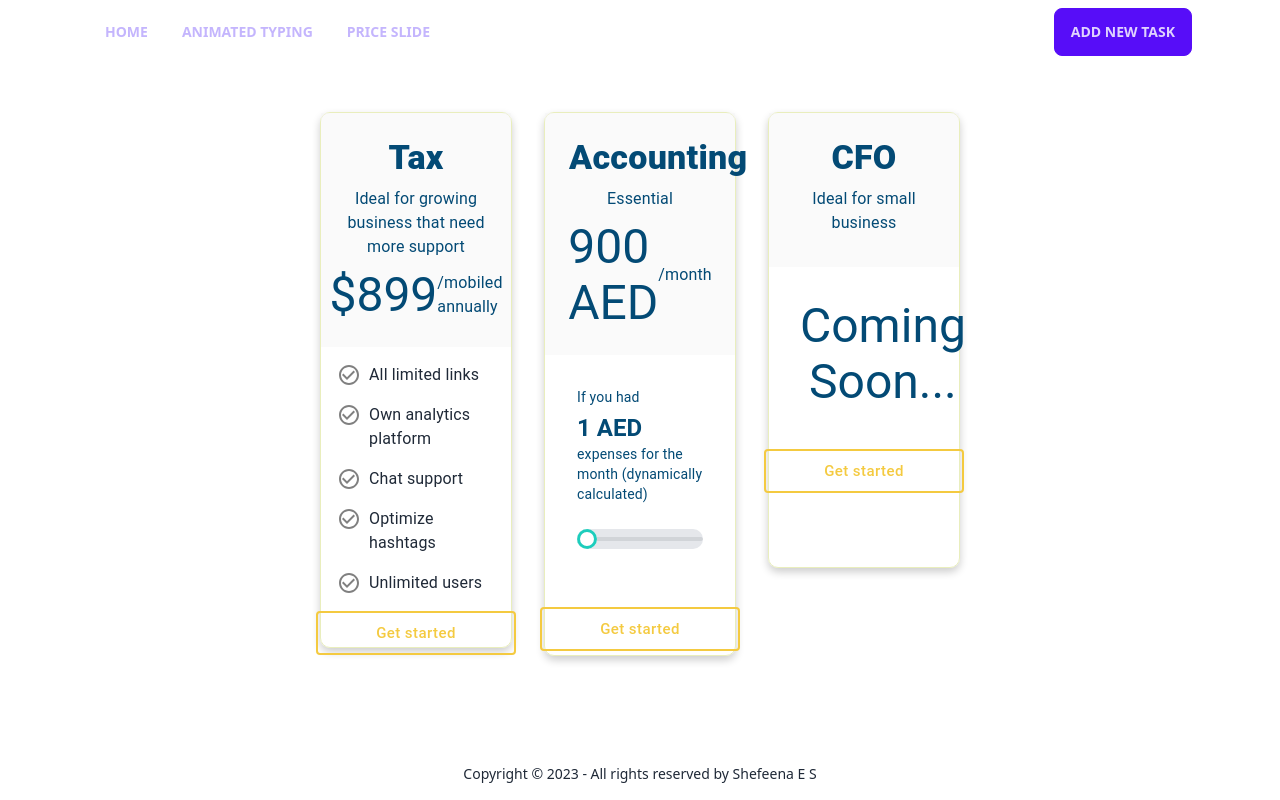
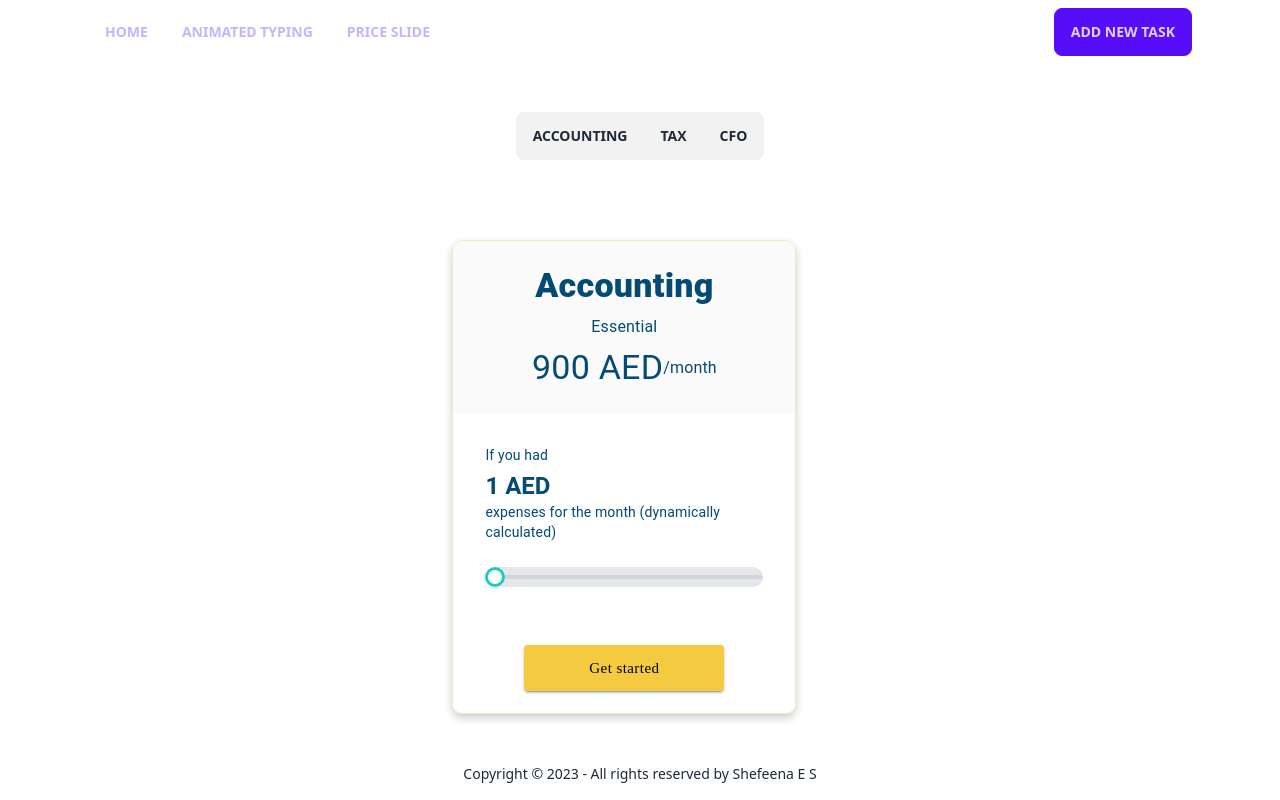
Before and after one commit to shefeenaes/Todo, a Next.js app: page /price-slider-modified in a window 1280 px wide. Built offline with nearby package versions, Linux system fonts and the light colour scheme.

Commit message:
vercel setup

```diff
--- a/package.json
+++ b/package.json
@@ -3,6 +3,7 @@
   "version": "0.1.0",
   "private": true,
   "scripts": {
+    "dev": "next dev",
     "build": "next build && npx prisma generate",
     "start": "next start",
     "postinstall": "npx prisma generate"
--- a/src/app/price-slider-modified/page.tsx
+++ b/src/app/price-slider-modified/page.tsx
@@ -4,7 +4,7 @@ import { alpha, Box } from "@mui/system";
 import { Stack, Grid } from "@mui/material";
 import Typography from '@/components/typography';
 import CheckCircleOutlineIcon from "@mui/icons-material/CheckCircleOutline";
-import { WarningButton } from '@/components/WarningButton';
+import { WarningButton } from '@/components/button';
 
 interface SubscriptionPlan {
   name: string;
@@ -13,6 +13,7 @@ interface SubscriptionPlan {
 }
 
 const Page: React.FC = () => {
+  const [activeTab, setActiveTab] = useState('Accounting');
   const [sliderValue, setSliderValue] = useState<number>(1);
 
   // Define your subscription plans
@@ -44,11 +45,15 @@ const Page: React.FC = () => {
     }
   };
 
+  const handleTabClick = (tab: string) => {
+    setActiveTab(tab);
+  };
+
   const selectedPlan = getSelectedPlan(sliderValue);
   const buttonText = "Get started"; // Sample button text
 
 const renderCard = (title: string, description: string, price: string, priceLabel: string) => (
-    <Grid item xs={12} sm={6} md={4} key={title}>
+  <Grid item xs={12} sm={6} md={11} key={title}>
     <Box
       sx={{
         border: 1,
@@ -59,10 +64,9 @@ const Page: React.FC = () => {
         "&:hover": {
           transform: "scale(1.1)",
         },
-
       }}
     >
-        <Box sx={{ backgroundColor: alpha("#f5f5f5", 0.5), p: 3, height: '100%' }}>
+      <Box sx={{ backgroundColor: alpha("#f5f5f5", 0.5),p:3, height: '100%' }}>
         <Stack spacing={1}>
           <Typography variant="h4" sx={{ fontWeight: 900 }} align="center" color="#034A75">
             {title}
@@ -71,7 +75,7 @@ const Page: React.FC = () => {
             {description}
           </Typography>
           <Stack direction={`row`} justifyContent={`center`} alignItems={`center`} sx={{ color: "#034A75" }}>
-              <Typography variant="h3">
+            <Typography variant="h4">
               {price}
             </Typography>
             <Typography variant="body1">{priceLabel}</Typography>
@@ -90,7 +94,7 @@ const Page: React.FC = () => {
             </Stack>
           ))}
           {title === 'Accounting' && (
-              <Stack direction="row" spacing={1}>
+            <div>
               <div className="w-full max-w-lg mx-auto p-4">
                 <Typography variant="body2" color="#034A75" gutterBottom>
                   If you had
@@ -113,35 +117,20 @@ const Page: React.FC = () => {
                   />
                 </div>
               </div>
-              </Stack>
+            </div>
           )}
+
           {title === 'CFO' && (
-             <Stack direction="row" spacing={1}  sx={{ height: '150px' }}>
-             <Typography variant="h3" color="#034A75" align="center" sx={{ padding: '15px' }} >
+            <Stack direction="row" spacing={1} sx={{ height: '150px' }}>
+              <Typography variant="h3" color="#034A75" align="center" sx={{ padding: '15px' }}>
                 Coming Soon...
               </Typography>
             </Stack>
-
           )}
           <Stack alignItems="center">
-              <WarningButton
-                variant="outlined"
-                size="large"
-                sx={{
-                  width: 200,
-                  border: 2,
-                  "&:hover": {
-                    border: 2,
-                    transform: "scale(1.1)",
-                    borderColor: "#F4CA40",
-                  },
-                  textTransform: "none",
-                  color: "#F4CA40",
-                  borderColor: "#F4CA40",
-                }}
-              >
-                {buttonText}
-              </WarningButton>
+          <WarningButton>{buttonText}</WarningButton>
+
+
           </Stack>
         </Stack>
       </Box>
@@ -149,9 +138,11 @@ const Page: React.FC = () => {
   </Grid>
 );
 
+
   const handleSliderChange = (e: React.ChangeEvent<HTMLInputElement>) => {
     setSliderValue(Number(e.target.value));
   };
+
   const containerHeight = {
     xs: 'auto', // For extra small screens (mobile)
     md: 'auto',  // For medium and larger screens
@@ -159,16 +150,73 @@ const Page: React.FC = () => {
 
   // Render the three boxes within a container with the same height
   return (
-    <Box sx={{ paddingLeft: { xs: 0, md: 30 }, paddingRight: { xs: 0, md: 30 } }}>
-    <Box sx={{ height: containerHeight  }}>
-      <Grid container spacing={4} >
+    <>
+      <div className="join" style={{ display: 'flex', justifyContent: 'center', paddingBottom: '80px' }}>
+        <input
+          key={1}
+          className={`join-item btn btn-square px-4 py-2 ${activeTab === 'Accounting' ? 'active' : ''}`}
+          type="radio"
+          name="options"
+          aria-label={'Accounting'}
+          onClick={() => handleTabClick('Accounting')}
+        />
+        <input
+          key={2}
+          className={`join-item btn btn-square px-4 py-2 ${activeTab === 'Tax' ? 'active' : ''}`}
+          type="radio"
+          name="options"
+          aria-label={'Tax'}
+          onClick={() => handleTabClick('Tax')}
+        />
+        <input
+          key={3}
+          className={`join-item btn btn-square px-4 py-2 ${activeTab === 'CFO' ? 'active' : ''}`}
+          type="radio"
+          name="options"
+          aria-label={'CFO'}
+          onClick={() => handleTabClick('CFO')}
+        />
+      </div>
+      <Box
+        sx={{
+          display: 'flex',
+          justifyContent: 'center', // Center align the tab buttons
+
+        }}
+      >
+        <Box sx={{ height: containerHeight }}>
+        <Grid container >
+  {activeTab === 'Tax' && (
+    <>
+    <Grid item xs={12} sm={18} md={4}>
       {renderCard('Tax', 'Ideal for growing business that need more support', '$899', '/mobiled annually')}
+    </Grid>
+    <Grid item xs={12}  sm={18} md={4}>
+      {renderCard('Tax', 'Ideal for growing business that need more support', '$899', '/mobiled annually')}
+    </Grid>
+    <Grid item xs={12} sm={18} md={4}>
+      {renderCard('Tax', 'Ideal for growing business that need more support', '$899', '/mobiled annually')}
+    </Grid>
+    </>
+  )}
+  {activeTab === 'Accounting' && (
+    <>
+      <Grid item xs={12} sm={6} md={12}>
         {renderCard('Accounting', selectedPlan.name, selectedPlan.price, '/month')}
+      </Grid>
+    </>
+  )}
+  {activeTab === 'CFO' && (
+    <Grid item xs={12} sm={6} md={12}>
       {renderCard('CFO', 'Ideal for small business', '', '')}
+    </Grid>
+  )}
 </Grid>
         </Box>
       </Box>
+    </>
   );
-}
+
+};
 
 export default Page;
--- a/src/components/PrimaryButton.tsx
+++ /dev/null
@@ -1,21 +0,0 @@
-import { Button } from "@mui/material";
-import { FC, ReactNode } from "react";
-
-export interface ButtonProps {
-  children: ReactNode;
-  size?: "small" | "medium" | "large" | undefined;
-  sx?: any;
-  other?: any;
-  variant?: "text" | "contained" | "outlined" | undefined;
-  onClick?: () => void;
-  bttype?: string;
-  disabled?: boolean;
-}
-
-export const PrimaryButton: FC<ButtonProps> = ({ children }) => {
-  return (
-    <Button variant="contained" color="primary" sx={{ mx: 1 }}>
-      {children}
-    </Button>
-  );
-};
--- a/src/components/WarningButton.tsx
+++ /dev/null
@@ -1,37 +0,0 @@
-import { Button } from "@mui/material";
-import { FC, ReactNode } from "react";
-export interface ButtonProps {
-    children: ReactNode;
-    size?: "small" | "medium" | "large" | undefined;
-    sx?: any;
-    other?: any;
-    variant?: "text" | "contained" | "outlined" | undefined;
-    onClick?: () => void;
-    bttype?: string;
-    disabled?: boolean;
-  }
-export const WarningButton: FC<ButtonProps> = ({
-    children,
-    size = "small",
-    variant = "contained",
-    sx = { mx: 1, color: "#0C0B0B", textTransform: "none" },
-    onClick,
-    bttype = "submit",
-    disabled,
-    ...other
-  }) => {
-    return (
-      <Button
-        variant={variant}
-        color="warning"
-        size={size}
-        sx={sx}
-        {...other}
-        onClick={onClick}
-        type="submit"
-        disabled={disabled}
-      >
-        {children}
-      </Button>
-    );
-  };
--- /dev/null
+++ b/src/components/button/index.tsx
@@ -0,0 +1,85 @@
+import { Button } from "@mui/material";
+import { FC, ReactNode } from "react";
+
+export interface ButtonProps {
+  children: ReactNode;
+  size?: "small" | "medium" | "large" | undefined;
+  sx?: any;
+  other?: any;
+  variant?: "text" | "contained" | "outlined" | undefined;
+  onClick?: () => void;
+  bttype?: string;
+  disabled?: boolean;
+}
+
+export const PrimaryButton: FC<ButtonProps> = ({ children }) => {
+  return (
+    <Button variant="contained" color="primary" sx={{ mx: 1 }}>
+      {children}
+    </Button>
+  );
+};
+export const OutlinedButton: FC<ButtonProps> = ({
+  children,
+  size = "small",
+  ...other
+}) => {
+  return (
+    <Button variant="outlined" color="inherit" size="small" sx={{ mx: 1 }} {...other}>
+      {children}
+    </Button>
+  );
+};
+
+export const WarningButton: FC<ButtonProps> = ({
+  children,
+  size = "large",
+  variant = "contained",
+  onClick,
+  bttype = "submit",
+  disabled,
+  ...other
+}) => {
+  return (
+    <Button
+      variant={variant}
+      color="warning"
+      size={size}
+
+      sx={{
+        width: 200,
+        border: 2,
+        backgroundColor: "#F4CA40",
+        "&:hover": {
+          border: 2,
+          transform: "scale(1.1)",
+          borderColor: "#F4CA40",
+          backgroundColor: "#F4CA40", // Background color on hover
+        },
+        textTransform: "none",
+        color: "black",
+        borderColor: "#F4CA40",
+        transition: "transform 0.3s ease",
+        fontFamily: "GilroyBold",
+        ...other.sx, // Merge any additional styles passed through the 'sx' prop
+      }}
+      {...other}
+      onClick={onClick}
+      type="submit"
+      disabled={disabled}
+    >
+      {children}
+    </Button>
+  );
+};
+export const EmailSectionButton: FC<ButtonProps> = ({ children, ...other }) => {
+  return (
+    <Button
+      variant="contained"
+      color="warning"
+      sx={{ height: 50, backgroundColor: "#f4ca40", mb: 1 }}
+    >
+      {children}
+    </Button>
+  );
+};
```
Also changed, not shown: vercel.json. Lines whose indentation alone changed are shown as unchanged.
